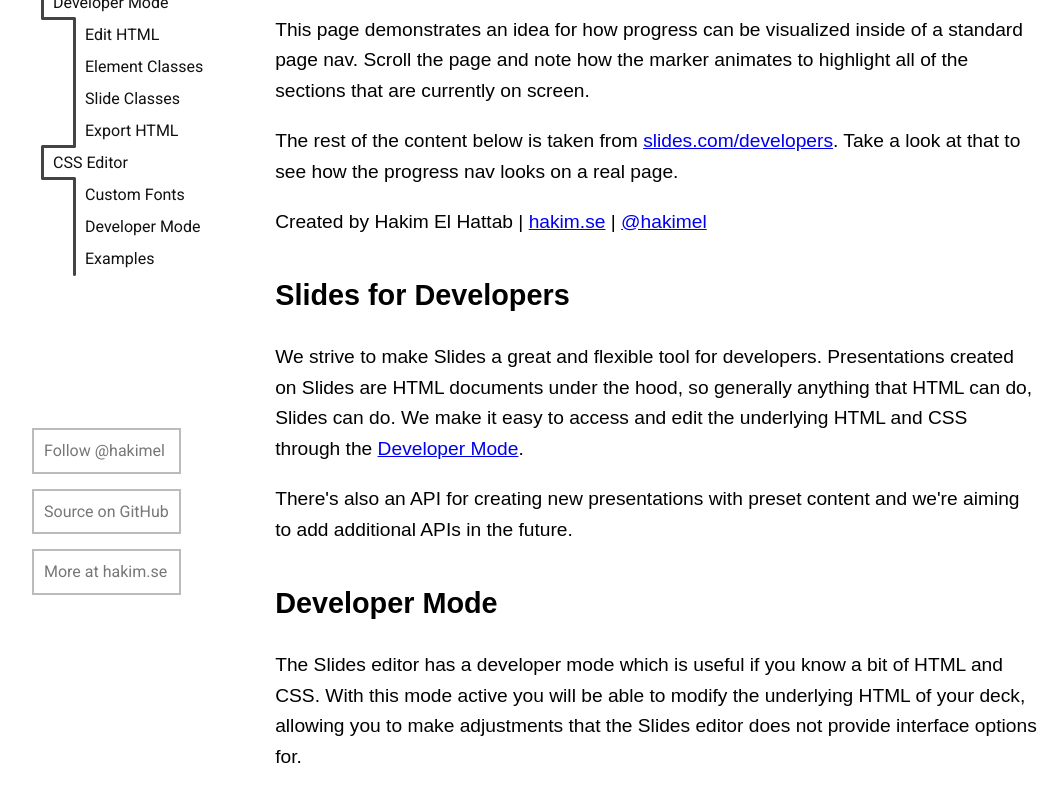
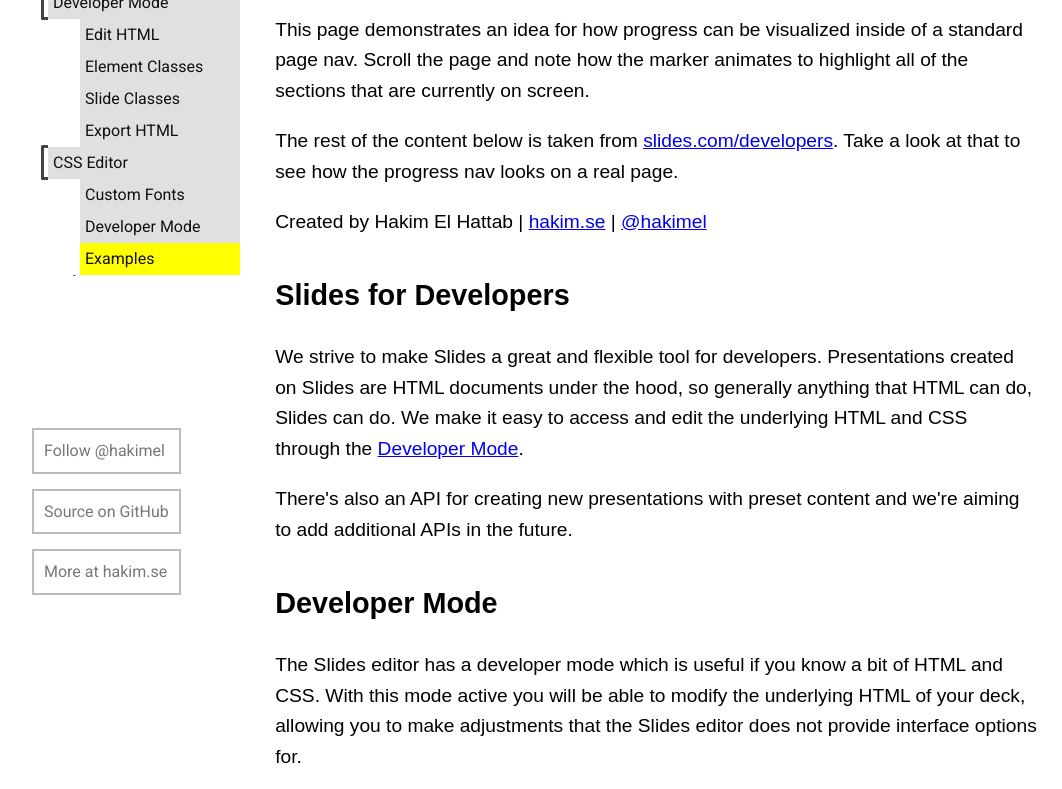
Before and after one commit to hakimel/css, a website: page progress-nav/index.html in a window 1280 px wide. Shown: the part 141-930 px from the top of the page, without its empty margins (16-1078 px from the left). Drawn offline with Linux system fonts and the light colour scheme; a web font is replaced by a local one.

Commit message:
added highlight color
added highlight color to visible area

```diff
--- a/flexing-pagination/style.css
+++ b/flexing-pagination/style.css
@@ -136,3 +136,8 @@ button {
   font-size: 30px;
   text-shadow: 0px 2px 0px rgba(0, 0, 0, 0.2);
   color: #fff; }
+
+  /*Highlighting visilbe area*/
+  .toc .visible{
+      background: #c5c5c5;
+  }
--- a/progress-nav/style.css
+++ b/progress-nav/style.css
@@ -75,3 +75,16 @@ h3 {
 @media screen and (max-width: 1200px) {
   body {
     font-size: 14px; } }
+
+/*Highlighting visilbe area*/
+.toc .visible{
+      background: #e0e0e0;
+ }
+
+.toc .visible ul{
+     background: #fff;
+}
+
+.toc li:last-child .visible:last-child {
+    background-color: #ff0;
+}
```
